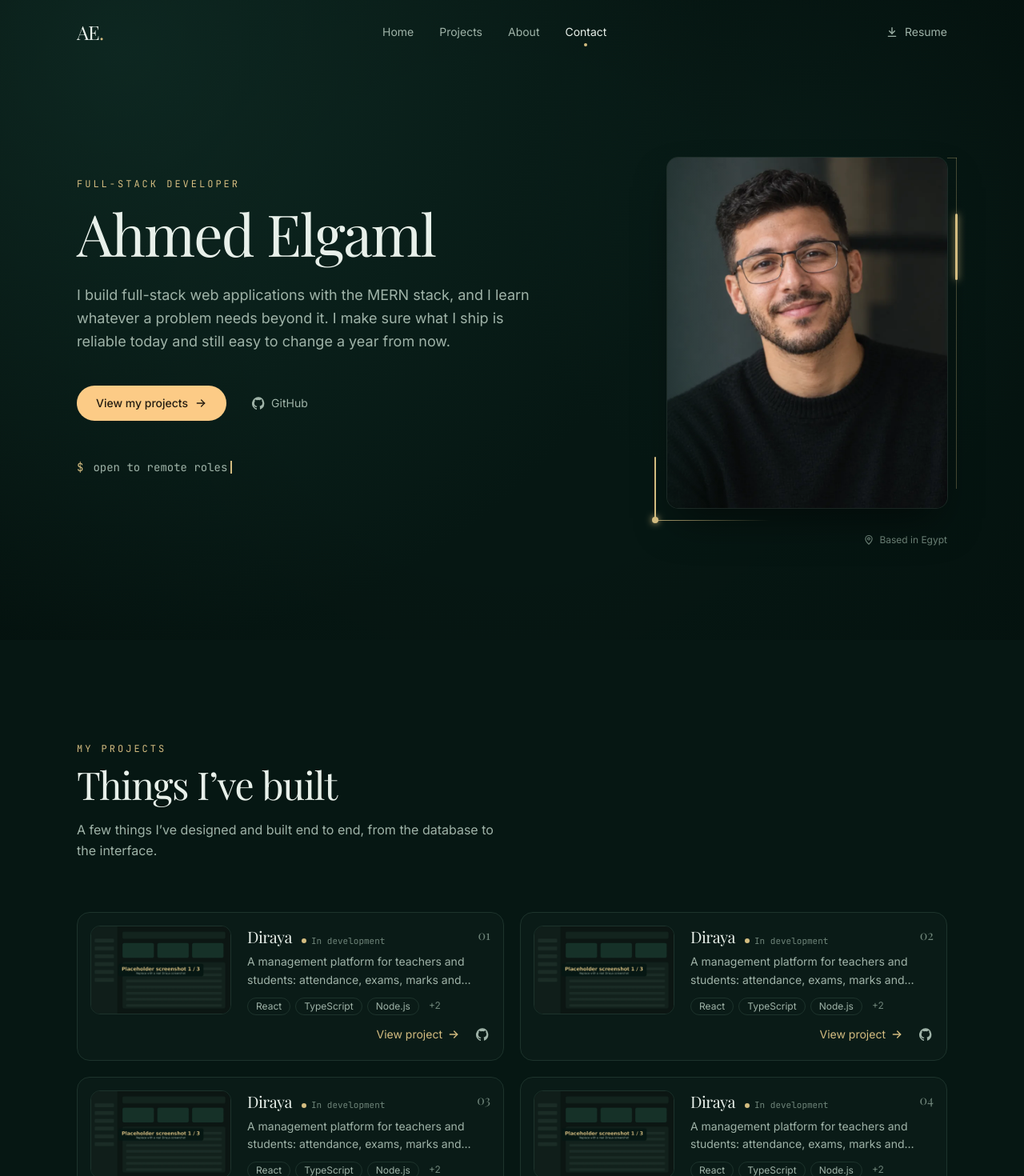
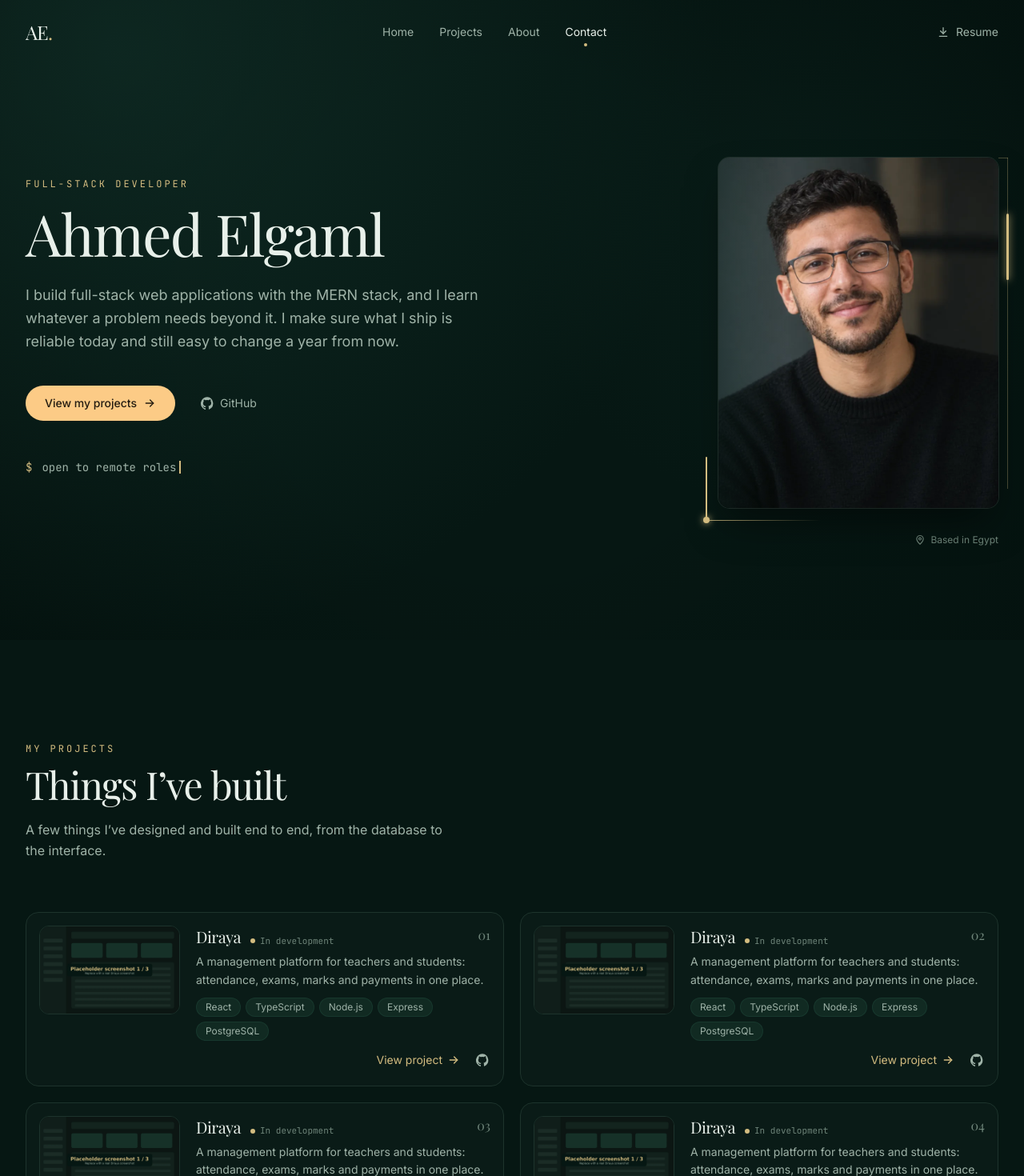
Before and after one commit to ahmed-sami9/Ahmed-Portfolio, a React (Vite) app in the folder frontend/: page / in a window 1280 px wide. Shown: the top 1470 px of the page at 80% size. Built offline with nearby package versions, Linux system fonts and the light colour scheme.

Commit message:
adjust navbar & hero layout

```diff
--- a/frontend/src/components/layout/Navbar.tsx
+++ b/frontend/src/components/layout/Navbar.tsx
@@ -32,7 +32,7 @@ function Navbar() {
         }`}
       />
 
-      <div className="mx-auto flex h-20 w-full max-w-6xl items-center justify-between px-4 sm:px-6 lg:px-8">
+      <div className="mx-auto flex h-20 w-full max-w-page items-center justify-between px-4 sm:px-6 lg:px-8">
         <a
           href="#home"
           aria-label={`${profile.name}, back to top`}
--- a/frontend/src/components/layout/Section.tsx
+++ b/frontend/src/components/layout/Section.tsx
@@ -8,12 +8,20 @@ type SectionProps = {
 };
 
 // The shared page-section wrapper: same width, side gutters and vertical rhythm everywhere.
+//
+// Nav jumps: the browser scrolls the section's top edge to `scroll-margin` below the screen top.
+// But the heading sits under the top padding (py-24 / lg:py-32), so a plain jump would land
+// it far down the screen. The scroll margin cancels most of that padding, so the heading lands
+// ~2rem under the 5rem navbar:  margin = 5rem navbar + 2rem gap - top padding
+//   phones/tablets: 5 + 2 - 6 =  1rem -> scroll-mt-4
+//   lg and up:      5 + 2 - 8 = -1rem -> lg:-scroll-mt-4 (negative: scroll past the edge)
+// Change the padding, and these two numbers must change with it.
 function Section({ id, labelledBy, children, className = "" }: SectionProps) {
   return (
     <section
       id={id}
       aria-labelledby={labelledBy}
-      className={`mx-auto w-full max-w-6xl px-4 py-24 sm:px-6 lg:px-8 lg:py-32 ${className}`}
+      className={`mx-auto w-full max-w-page scroll-mt-4 px-4 py-24 sm:px-6 lg:-scroll-mt-4 lg:px-8 lg:py-32 ${className}`}
     >
       {children}
     </section>
--- a/frontend/src/index.css
+++ b/frontend/src/index.css
@@ -16,6 +16,10 @@
   --color-on-accent: #241c11; /* text on top of the accent */
   --color-success: #4ade80; /* "live" status dot */
   --color-glow: #4fb38a; /* soft green light: card hover border and glow */
+
+  /* Layout: the page's content width, shared by the navbar, the hero and every section,
+     so their left and right edges always line up. Change it here, and everything follows. */
+  --container-page: 80rem; /* 1280px */
 
   /* Fonts */
   --font-display: "Playfair Display", Georgia, serif;
--- a/frontend/src/pages/PortfolioPage/components/Hero/Hero.tsx
+++ b/frontend/src/pages/PortfolioPage/components/Hero/Hero.tsx
@@ -13,7 +13,9 @@ function Hero() {
       // Phones: one column, left-aligned.
       // Tablets (md): two columns, as tall as the content.
       // Laptops/desktops (lg): two columns that fill the screen.
-      className="mx-auto grid w-full max-w-6xl items-center gap-14 px-4 pt-10 pb-20 sm:px-6 sm:pt-16 md:grid-cols-[1.15fr_0.85fr] md:gap-12 md:pb-24 lg:min-h-[calc(100svh-5rem)] lg:gap-16 lg:px-8 lg:py-12"
+      //   lg:py-8 only shows when the content is taller than the screen (short laptops);
+      //   otherwise min-h + centering decide the spacing. Kept small so the photo can stay big.
+      className="mx-auto grid w-full max-w-page items-center gap-14 px-4 pt-10 pb-20 sm:px-6 sm:pt-16 md:grid-cols-[1.15fr_0.85fr] md:gap-12 md:pb-24 lg:min-h-[calc(100svh-5rem)] lg:gap-16 lg:px-8 lg:py-8"
     >
       {/* lg:pb-16 lifts only the text column: it's vertically centered in its grid cell,
           so extra bottom padding moves its content up by half that amount. The photo stays put. */}
--- a/frontend/src/pages/PortfolioPage/components/Hero/components/HeroPhoto.tsx
+++ b/frontend/src/pages/PortfolioPage/components/Hero/components/HeroPhoto.tsx
@@ -5,12 +5,19 @@ import PhotoFrame from "./PhotoFrame";
 // The portrait inside its decorative frame, with the location note underneath.
 // Phones: left-aligned with the text above it, growing with the screen up to 26rem.
 //   ml-4 and the 2rem leave room for the frame, which sticks out ~1rem on each side.
-// Tablets and up: max 350px, right-aligned in its column.
+// Tablets and up: right-aligned in its column, max 350px wide, and also limited by the
+//   screen HEIGHT so the whole photo fits on short laptop screens (see the className note).
 function HeroPhoto() {
   const { photo } = profile;
 
   return (
-    <figure className="relative ml-4 w-[calc(100%-2rem)] max-w-[26rem] md:mr-0 md:ml-auto md:w-[calc(100%-1rem)] md:max-w-[350px]">
+    // md:max-w = the smallest of:
+    //   350px -> the normal size
+    //   (100svh - 13rem) * 0.8 -> the width at which the photo's height fits the screen.
+    //     13rem = navbar (5rem) + hero padding (4rem) + caption (~3rem) + ~1rem breathing room;
+    //     x 0.8 because the photo is 4:5, so width = height x 0.8.
+    // ...but never under 280px, so it can't shrink to a stamp on very short windows.
+    <figure className="relative ml-4 w-[calc(100%-2rem)] max-w-[26rem] md:mr-0 md:ml-auto md:w-[calc(100%-1rem)] md:max-w-[min(350px,max(280px,calc((100svh-13rem)*0.8)))]">
       <div className="relative">
         <img
           src={photo.src}
--- a/frontend/src/pages/PortfolioPage/components/Projects/components/ProjectCard.tsx
+++ b/frontend/src/pages/PortfolioPage/components/Projects/components/ProjectCard.tsx
@@ -34,8 +34,11 @@ function ProjectCard({ project, number }: ProjectCardProps) {
           <ProjectThumbnail name={name} screenshots={screenshots} />
         </div>
 
-        {/* min-w-0 lets the text wrap or truncate inside the row instead of widening the card */}
-        <div className="flex min-w-0 flex-1 flex-col gap-1.5">
+        {/*
+          min-w-0 lets the text wrap inside the row instead of widening the card.
+          @container makes this column the thing ProjectTags measures to decide how many fit.
+        */}
+        <div className="@container flex min-w-0 flex-1 flex-col gap-1.5">
           <div className="flex items-start justify-between gap-3">
             <div className="flex min-w-0 flex-wrap items-baseline gap-x-3 gap-y-1">
               <h3 id={titleId} className="font-display text-xl tracking-tight text-text">
@@ -57,7 +60,7 @@ function ProjectCard({ project, number }: ProjectCardProps) {
             to the bottom, so cards in a row line up.
           */}
           <div className="mt-auto flex flex-wrap items-center justify-between gap-x-4 gap-y-2 pt-1">
-            <ProjectTags tags={stack} max={3} />
+            <ProjectTags tags={stack} collapsedMax={3} />
             <div className="ml-auto">
               <ProjectLinks name={name} links={links} />
             </div>
--- a/frontend/src/pages/PortfolioPage/components/Projects/components/ProjectTags.tsx
+++ b/frontend/src/pages/PortfolioPage/components/Projects/components/ProjectTags.tsx
@@ -1,28 +1,34 @@
 type ProjectTagsProps = {
   tags: string[];
-  max?: number; // show at most this many, then a "+N" for the rest
+  // How many to show when the card is narrow; the rest collapse into a "+N" pill.
+  collapsedMax?: number;
 };
 
-// The tech stack as small pills, kept to one line in the compact card.
-function ProjectTags({ tags, max = tags.length }: ProjectTagsProps) {
-  const shown = tags.slice(0, max);
-  const hidden = tags.slice(max);
+// The tech stack as filled pills, tinted with the site's green.
+//
+// When the card has room, every tag shows (wrapping onto a second line if needed);
+// when it's narrow, only the first few + "+N". "Room" is a CSS container query: the
+// nearest parent marked `@container` (the card's text column) is measured, not the screen,
+// so the rule follows the card wherever it's placed. No JavaScript.
+//   text column under 20rem (@xs) -> first `collapsedMax` tags + "+N"
+//   20rem and up                  -> all tags
+function ProjectTags({ tags, collapsedMax = 3 }: ProjectTagsProps) {
+  const extra = tags.slice(collapsedMax);
+  const pill = "rounded-full bg-glow/10 px-3 py-1 text-xs text-muted ring-1 ring-glow/10 ring-inset";
 
   return (
     <ul aria-label="Tech stack" className="flex flex-wrap gap-1.5">
-      {shown.map((tag) => (
-        <li key={tag} className="rounded-full border border-line px-2.5 py-0.5 text-xs text-muted">
+      {tags.map((tag, i) => (
+        <li key={tag} className={`${pill} ${i >= collapsedMax ? "hidden @xs:inline-flex" : ""}`}>
           {tag}
         </li>
       ))}
-      {hidden.length > 0 && (
-        // The full list is still there for screen readers and on hover (title)
-        <li
-          title={hidden.join(", ")}
-          className="rounded-full px-1.5 py-0.5 text-xs text-subtle"
-        >
-          +{hidden.length}
-          <span className="sr-only">: {hidden.join(", ")}</span>
+
+      {extra.length > 0 && (
+        <li title={extra.join(", ")} className="px-1.5 py-1 text-xs text-subtle @xs:hidden">
+          +{extra.length}
+          {/* Only shown (and read) when the extra tags themselves are hidden */}
+          <span className="sr-only">: {extra.join(", ")}</span>
         </li>
       )}
     </ul>
```
Also changed, not shown: 1 other file (tests, documents, lock files or other folders).
